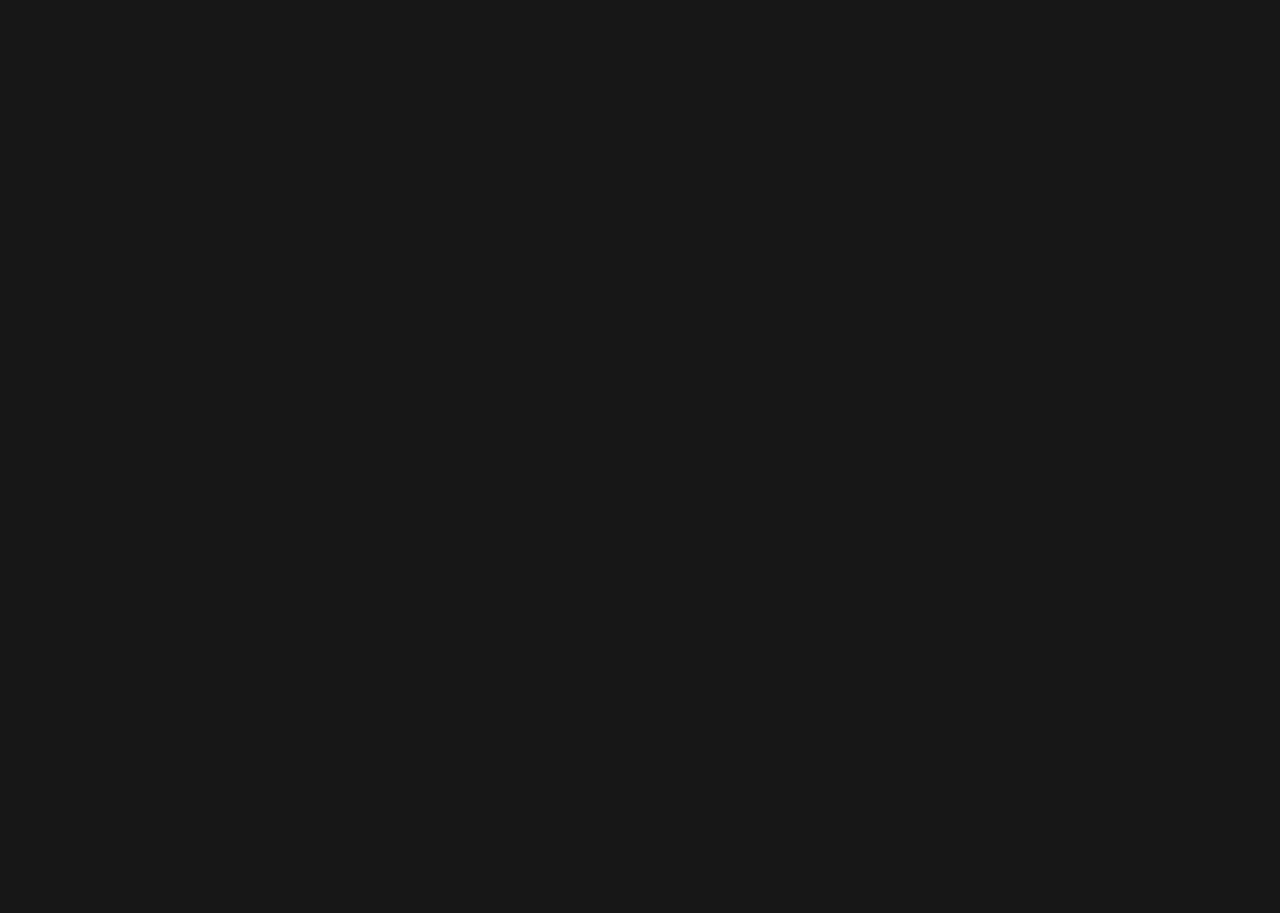
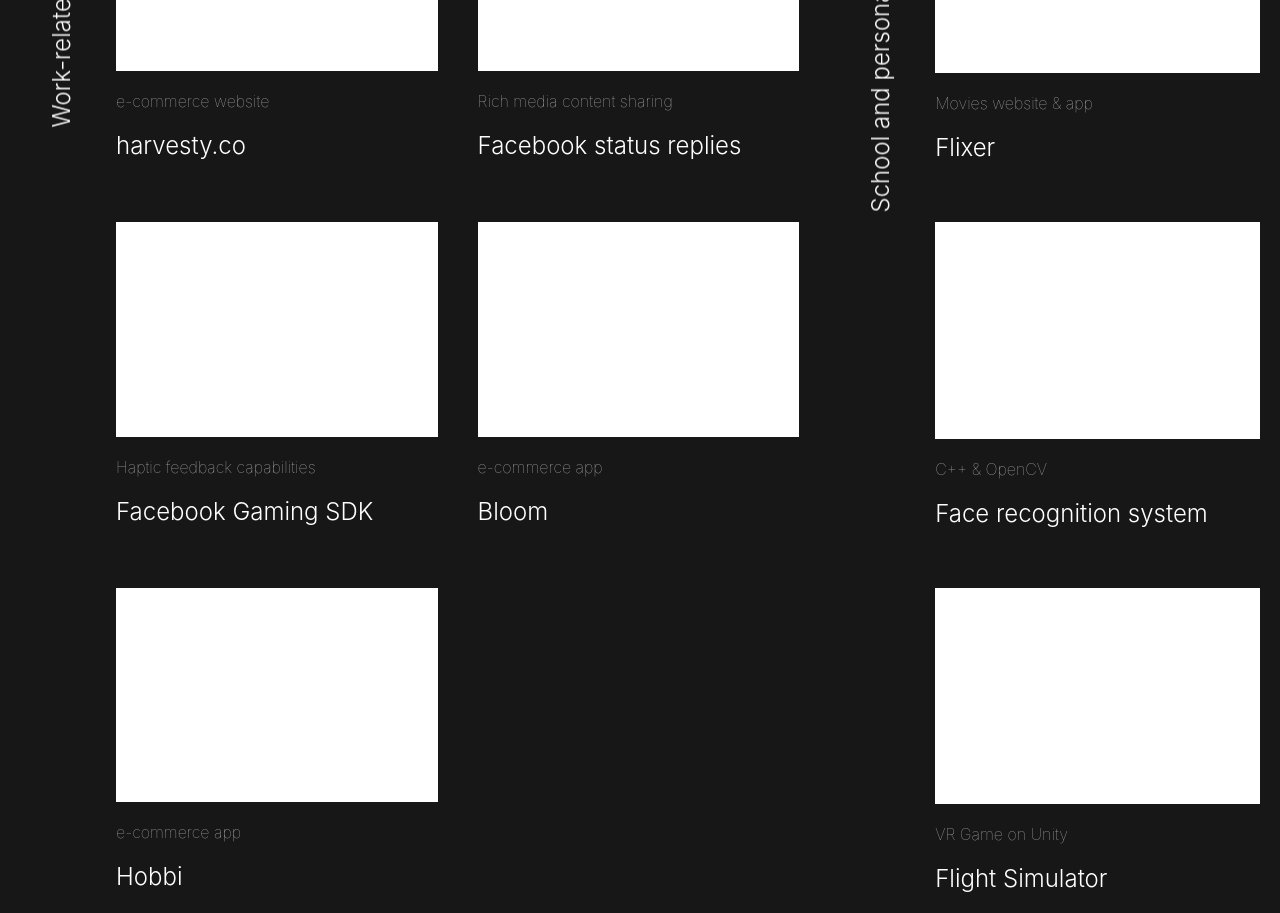
Before and after one commit to Andres-Barragan-Salas/portfolio, a React (Create React App) app: page / in a window 1280 px wide. Shown: the part 1160-2073 px from the top of the page. Before the commit the page ends 852 px from the top, so only its background shows below. Built offline with nearby package versions, Linux system fonts and the light colour scheme.

Commit message:
Implemented layout for projects section

```diff
--- a/src/App.css
+++ b/src/App.css
@@ -4,6 +4,7 @@
   margin: 0px;
   padding: 0px;
   background-color: #171717;
+  scroll-behavior: smooth;
 }
 
 :root {
@@ -92,7 +93,7 @@
   display: block;
 }
 
-p.pf, h1.pf, h2.pf {
+p.pf, h1.pf, h2.pf, h3.pf {
   margin: 0;
 }
 
--- /dev/null
+++ b/src/components/cards/PFProjectCard/PFProjectCard.css
@@ -0,0 +1,5 @@
+.project-card .project-img {
+  background-color: white;
+  width: 100%;
+  aspect-ratio: 1.5;
+}
--- /dev/null
+++ b/src/components/cards/PFProjectCard/index.js
@@ -0,0 +1,26 @@
+import PropTypes from 'prop-types';
+
+import './PFProjectCard.css';
+
+const PFProjectCard = ({ imgSrc, title, description }) => {
+  return (
+    <div className="project-card">
+      <div className="project-img" />
+      <p className="pf support-text
+        text-color-secondary margin-vertical-m">
+        {description}
+      </p>
+      <h3 className="pf title-text margin-vertical-m">
+        {title}
+      </h3>
+    </div>
+  );
+};
+
+PFProjectCard.propTypes = {
+  imgSrc: PropTypes.string.isRequired,
+  title: PropTypes.string.isRequired,
+  description: PropTypes.string.isRequired,
+};
+
+export default PFProjectCard;
--- a/src/components/index.js
+++ b/src/components/index.js
@@ -1,9 +1,11 @@
 import PFWireframeAnimation from './animations/PFWireframeAnimation';
+import PFProjectCard from './cards/PFProjectCard';
 import PFHeader from './navigation/PFHeader';
 import PFSectionDivider from './navigation/PFSectionDivider';
 
 export {
   PFHeader,
+  PFProjectCard,
   PFWireframeAnimation,
   PFSectionDivider,
 };
--- a/src/sections/Projects/Projects.css
+++ b/src/sections/Projects/Projects.css
@@ -0,0 +1,31 @@
+#projects .projects-grid {
+  display: grid;
+  grid-template-columns: 1fr 12.2fr 1fr 5.8fr;
+  grid-gap: 40px;
+}
+
+#projects .description {
+  grid-column: 2;
+}
+
+#projects .projects-title {
+  writing-mode: vertical-lr;
+  transform: scale(-1);
+  text-orientation: sideways;
+  text-align: end;
+}
+
+#projects .work-projects-title {
+  grid-column: 1;
+}
+
+#projects .work-projects {
+  display: grid;
+  grid-template-columns: 1fr 1fr;
+  grid-gap: 40px;
+}
+
+#projects .side-projects {
+  display: grid;
+  grid-gap: 40px;
+}
--- a/src/sections/Projects/index.js
+++ b/src/sections/Projects/index.js
@@ -1,4 +1,4 @@
-import { PFSectionDivider } from 'PFComponents';
+import { PFProjectCard, PFSectionDivider } from 'PFComponents';
 
 import './Projects.css';
 
@@ -6,6 +6,47 @@
   return (
     <section id="projects">
       <PFSectionDivider title="Projects" />
+      <div className="projects-grid">
+        <p className="pf description regular-text
+          text-color-secondary margin-vertical-l">
+          These are some of the projects I've worked on, including work, school
+          and personal projects.
+        </p>
+        <h2 className="pf projects-title work-projects-title title-text">
+          Work-related projects <i className="bi bi-arrow-down" />
+        </h2>
+        <div className="pf work-projects">
+          <PFProjectCard
+            title="harvesty.co"
+            description="e-commerce website" />
+          <PFProjectCard
+            title="Facebook status replies"
+            description="Rich media content sharing" />
+          <PFProjectCard
+            title="Facebook Gaming SDK"
+            description="Haptic feedback capabilities" />
+          <PFProjectCard
+            title="Bloom"
+            description="e-commerce app" />
+          <PFProjectCard
+            title="Hobbi"
+            description="e-commerce app" />
+        </div>
+        <h2 className="pf projects-title side-projects-title title-text">
+          School and personal projects <i className="bi bi-arrow-down" />
+        </h2>
+        <div className="pf side-projects">
+          <PFProjectCard
+            title="Flixer"
+            description="Movies website & app" />
+          <PFProjectCard
+            title="Face recognition system"
+            description="C++ & OpenCV" />
+          <PFProjectCard
+            title="Flight Simulator"
+            description="VR Game on Unity" />
+        </div>
+      </div>
     </section>
   );
 };
```
